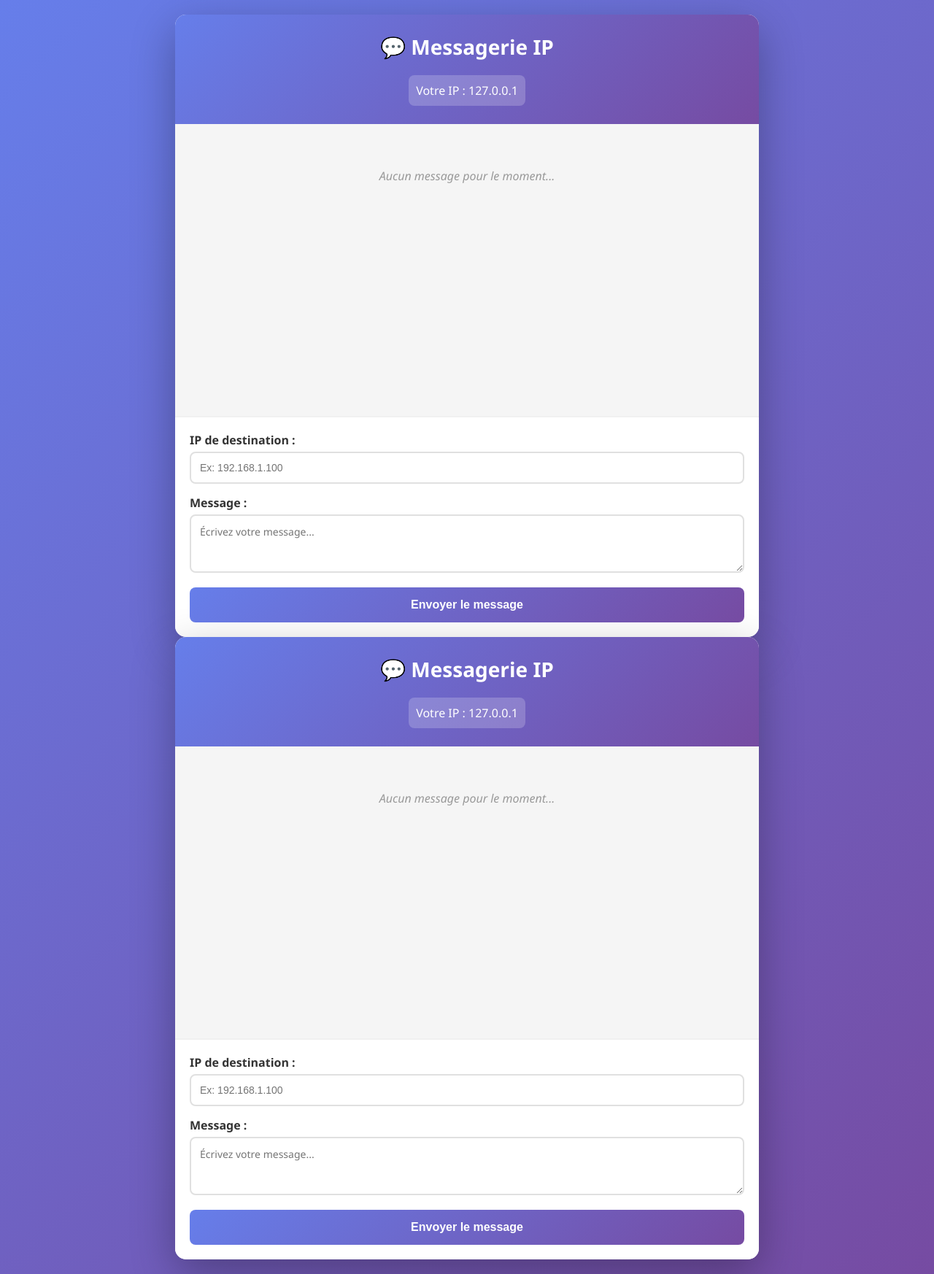
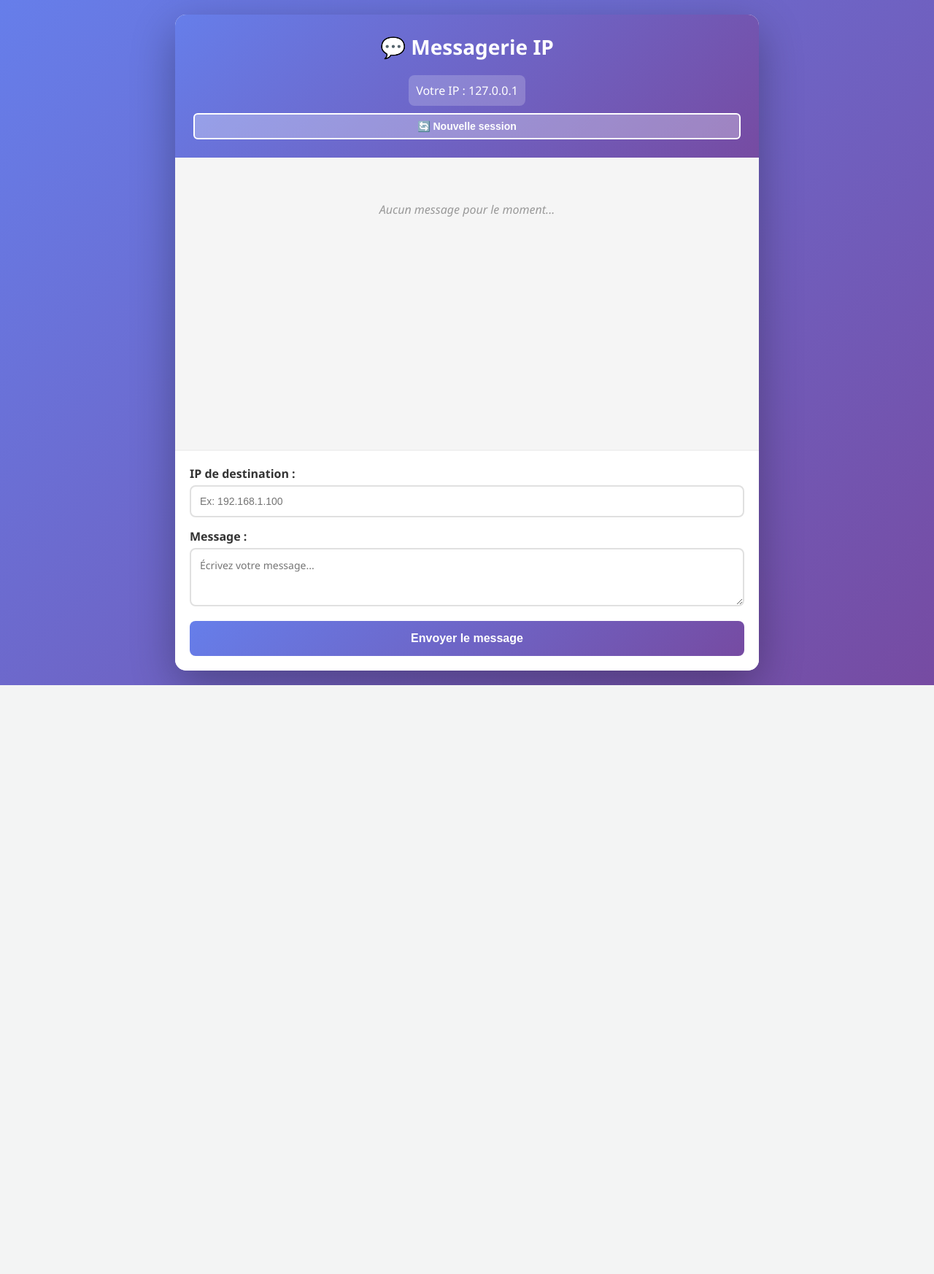
Before and after one commit to babadu17/messagerie, a Flask app: page / in a window 1280 px wide. Shown: the whole page at 73% size. After the commit the page ends 939 px from the top, so only its background shows below. Run offline with Flask 3, Linux system fonts and the light colour scheme; data that the repository does not hold is empty.

Commit message:
Add reset button for new session

```diff
--- a/templates/index.html
+++ b/templates/index.html
@@ -11,42 +11,7 @@
         <div class="header">
             <h1>💬 Messagerie IP</h1>
             <div class="your-ip">Votre IP : <span id="yourIp">{{ user_ip }}</span></div>
-        </div>
-
-        <div class="messages-container" id="messagesContainer">
-            <div class="no-messages">Aucun message pour le moment...</div>
-        </div>
-
-        <div class="input-section">
-            <form id="messageForm">
-                <div class="input-group">
-                    <label for="destIp">IP de destination :</label>
-                    <input type="text" id="destIp" placeholder="Ex: 192.168.1.100" required>
-                </div>
-                <div class="input-group">
-                    <label for="message">Message :</label>
-                    <textarea id="message" placeholder="Écrivez votre message..." required></textarea>
-                </div>
-                <button type="submit">Envoyer le message</button>
-            </form>
-        </div>
-    </div>
-
-    <script src="{{ url_for('static', filename='script.js') }}"></script>
-</body>
-</html><!DOCTYPE html>
-<html lang="fr">
-<head>
-    <meta charset="UTF-8">
-    <meta name="viewport" content="width=device-width, initial-scale=1.0">
-    <title>Messagerie IP</title>
-    <link rel="stylesheet" href="{{ url_for('static', filename='style.css') }}">
-</head>
-<body>
-    <div class="container">
-        <div class="header">
-            <h1>💬 Messagerie IP</h1>
-            <div class="your-ip">Votre IP : <span id="yourIp">{{ user_ip }}</span></div>
+            <button class="reset-btn" onclick="resetSession()">🔄 Nouvelle session</button>
         </div>
 
         <div class="messages-container" id="messagesContainer">
```
